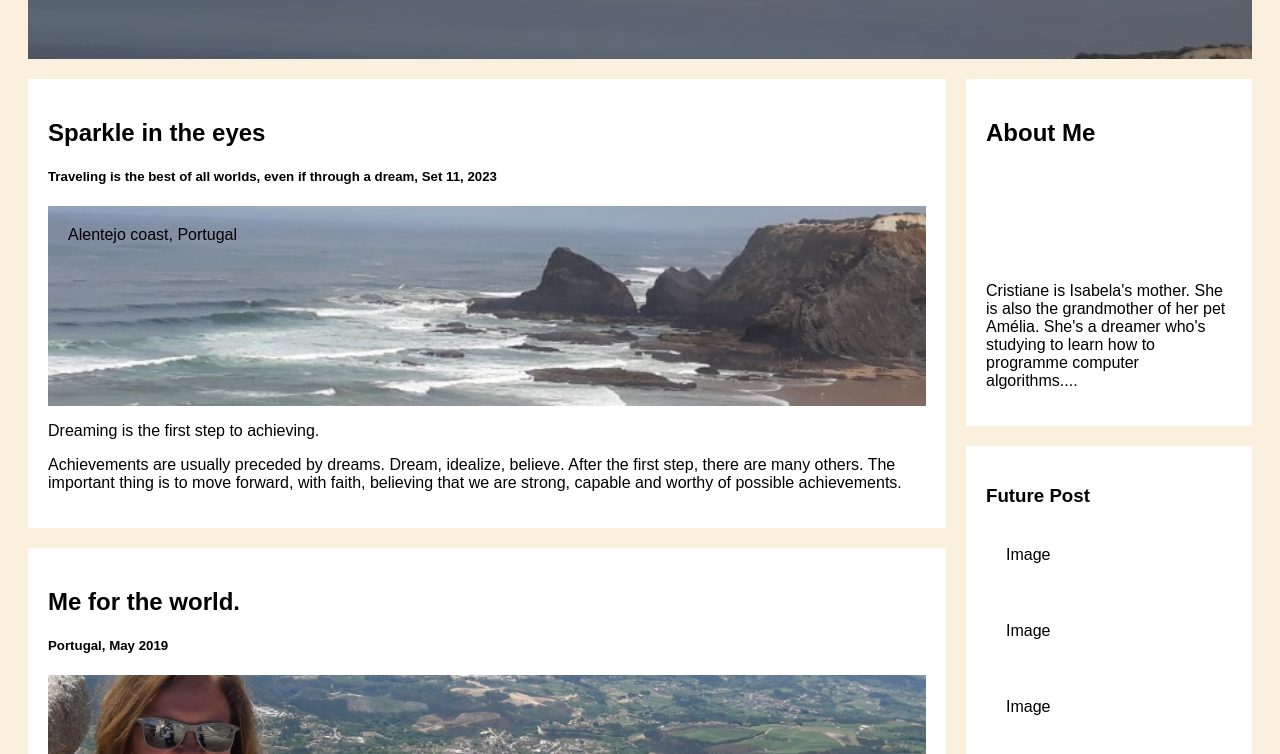
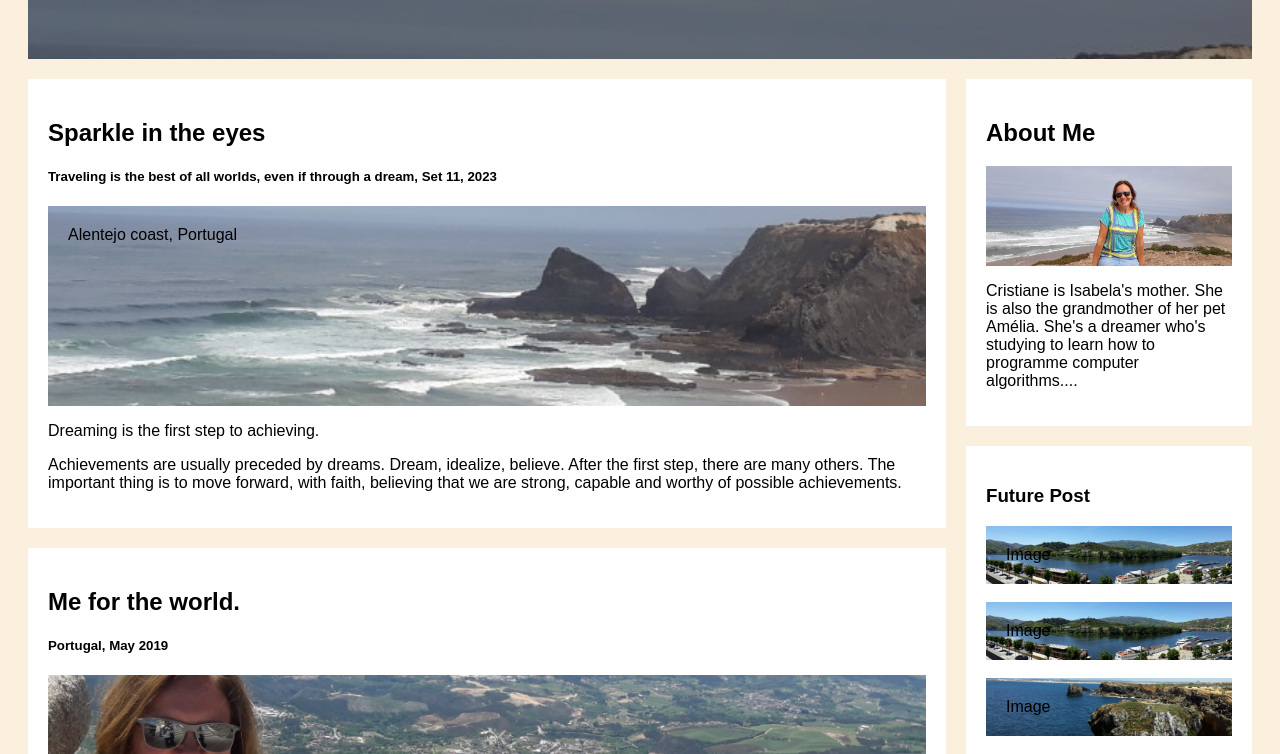
Before and after one commit to crisborges/blogcris, a plain HTML site: page index.html in a window 1280 px wide. Shown: the part 198-952 px from the top of the page. Drawn offline with Linux system fonts and the light colour scheme; the site is published under a folder, as on GitHub Pages, so addresses that start at the root find nothing.

Commit message:
Update blog.css

```diff
--- a/css/blog.css
+++ b/css/blog.css
@@ -15,7 +15,7 @@
     font-size: 40px;
     color: #64B5AA;
     text-align: center;
-    background: linear-gradient(rgba(0,0,0,.4),rgba(0,0,0,.4)), url('../images/costaalentejana1.jpg');
+    background: linear-gradient(rgba(0,0,0,.4),rgba(0,0,0,.4)), url(../images/costaalentejana1.jpg);
     background-repeat: no-repeat;
     background-size: cover;
 }
@@ -48,7 +48,7 @@
 
 /*Fake image*/
 .cb-fakeimg {
-    background-image: url('../images/costaalentejana1.jpg');
+    background-image: url(../images/costaalentejana1.jpg);
     background-repeat: no-repeat;
     background-size: cover;
     background-position: center;
@@ -62,21 +62,21 @@
     padding: 20px;
 }
 .cb-fakeimg2 {
-    background-image: url(/images/4455.jpg);
+    background-image: url(../images/4455.jpg);
     background-repeat: no-repeat;
     background-size: cover;
     background-position: center;
     padding: 20px;
 }
 .cb-fakeimg3 {
-    background-image: url(/images/3369.jpg);
+    background-image: url(../images/3369.jpg);
     background-repeat: no-repeat;
     background-size: cover;
     background-position: center;
     padding: 20px;
 }
 .cb-fakeimg4 {
-    background-image: url(/images/3039.jpg);
+    background-image: url(../images/3039.jpg);
     background-repeat: no-repeat;
     background-size: cover;
     background-position: center;
```
